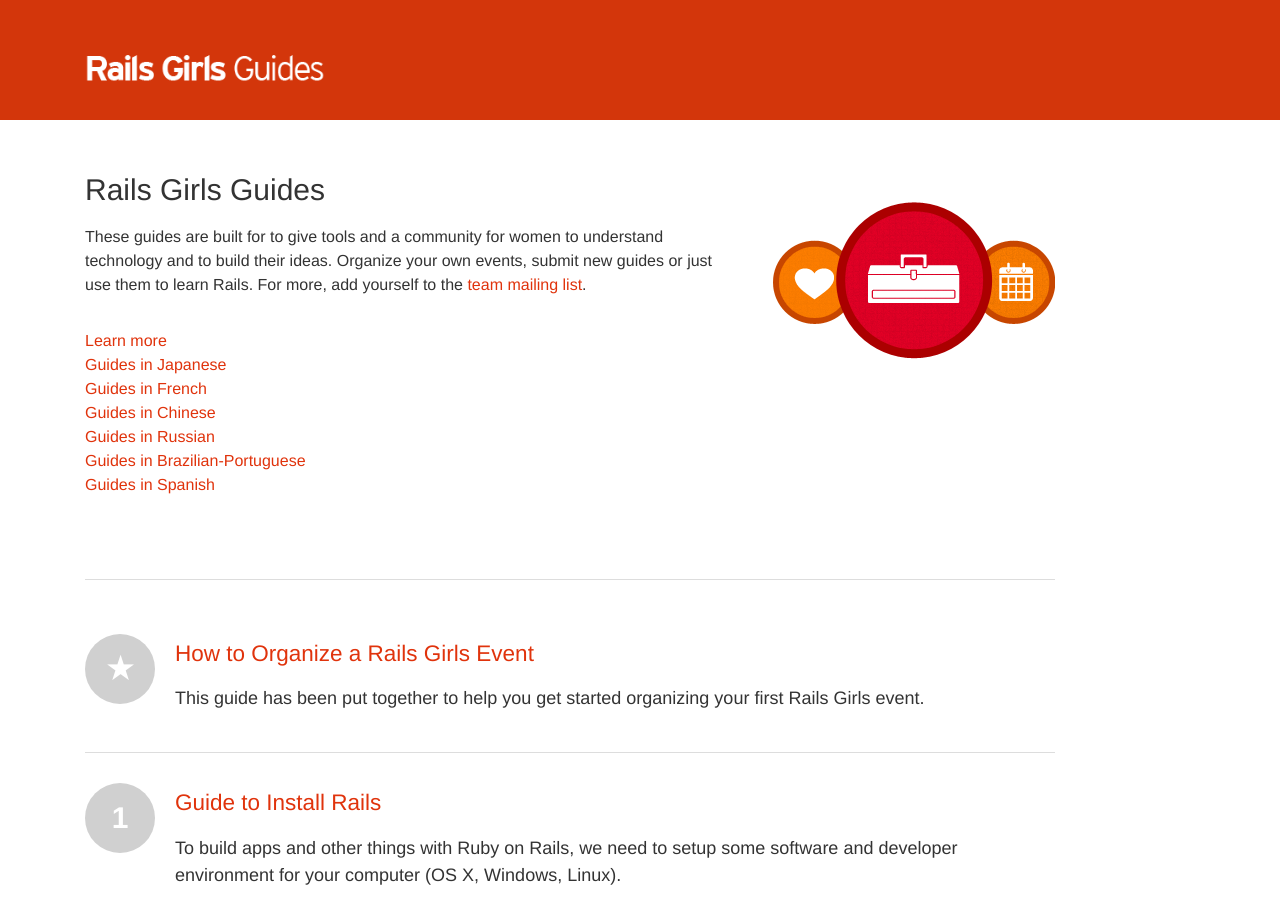
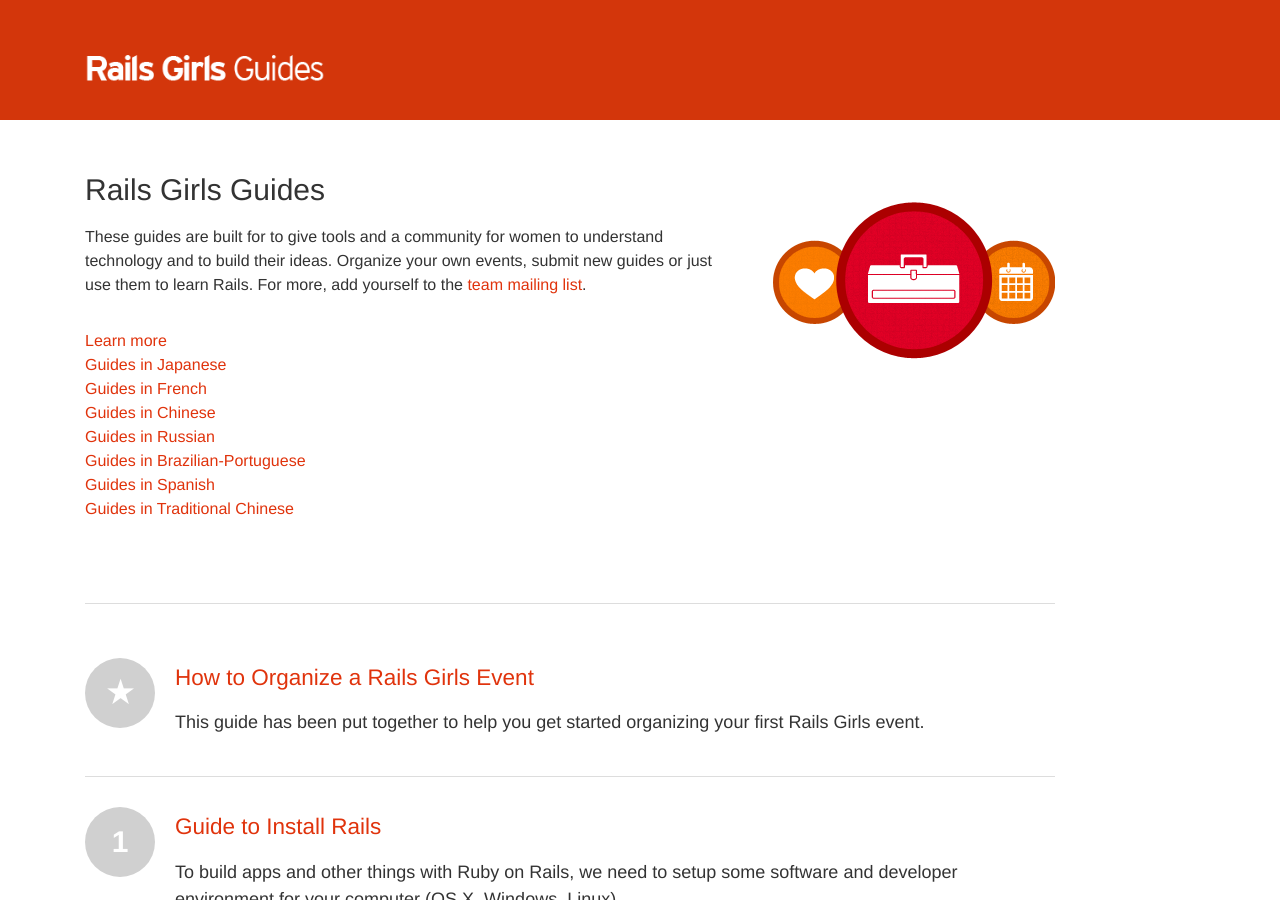
Before and after one commit to railsgirls/guides.railsgirls.com, a Jekyll site: the page built from index.html, in a window 1280 px wide and 900 px high. Built offline with Jekyll 4.4.1, drawn with Linux system fonts in a browser that asks for light colours; nearby versions of some CDN libraries; Markdown is read by kramdown in place of the engine named in the settings.

Commit message:
Add Traditional Chinese Guides
http://railsgirls-tw.github.io/

```diff
--- a/index.html
+++ b/index.html
@@ -13,6 +13,7 @@
      <a href="http://rgua.github.com">Guides in Russian</a><br/>
      <a href="http://www.maujor.com/railsgirlsguide/">Guides in Brazilian-Portuguese</a><br/>
      <a href="http://railsgirlslima.github.io/">Guides in Spanish</a><br/>
+     <a href="http://railsgirlslima.github.io/">Guides in Traditional Chinese</a><br/>
     </p>
 </div>
 
```
